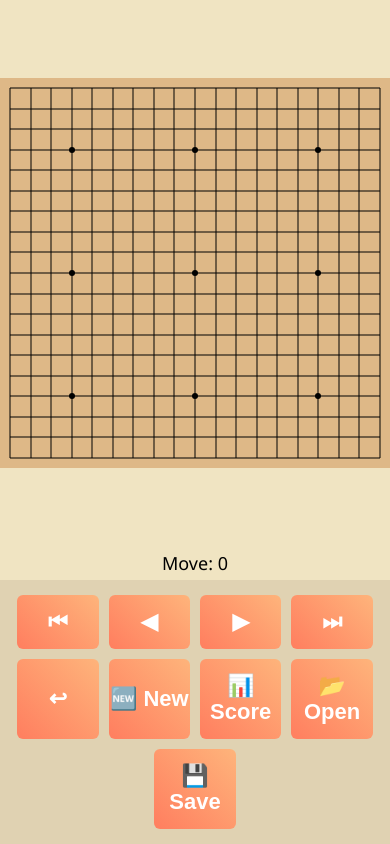
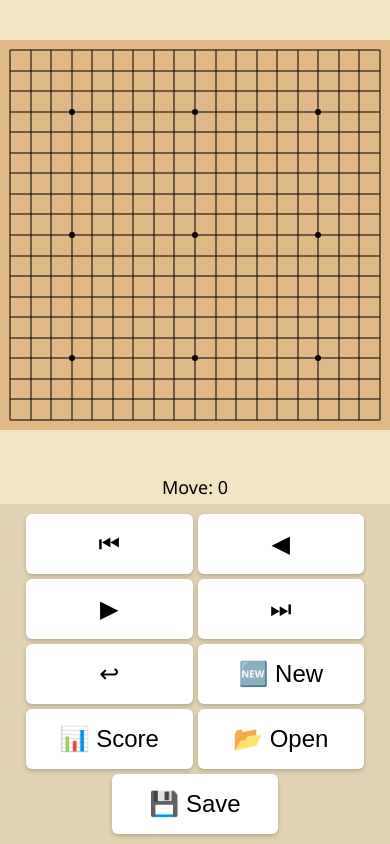
Before and after one commit to hongwaiwan/web-camera-project, a plain HTML site: page board11.html in a window 390 px wide. Drawn offline with Linux system fonts and the light colour scheme.

Commit message:
make button bigger for phone screens

```diff
--- a/style.css
+++ b/style.css
@@ -1,4 +1,4 @@
-/* Reset some default spacing */
+/* ===== Base styles ===== */
 body {
   margin: 0;
   font-family: 'Segoe UI', Tahoma, Geneva, Verdana, sans-serif;
@@ -8,7 +8,6 @@ body {
   height: 100vh;
 }
 
-/* Board container */
 #board-container {
   flex: 1;
   display: flex;
@@ -16,20 +15,17 @@ body {
   align-items: center;
 }
 
-/* Canvas board */
 #board {
-  background-color: #deb887; /* light brown */
-  touch-action: none;
+  background-color: #deb887; /* wood-like board color */
+  touch-action: none;        /* allow mobile gestures */
 }
 
-/* Info text */
 #info {
   text-align: center;
   font-size: 18px;
   margin: 5px;
 }
 
-/* Controls container */
 #controls {
   padding: 10px;
   text-align: center;
@@ -37,32 +33,40 @@ body {
   display: flex;
   flex-wrap: wrap;
   justify-content: center;
+  gap: 5px; /* small gap between buttons */
 }
 
-/* Buttons */
 button {
-  margin: 5px;
+  cursor: pointer;
   padding: 10px 16px;
   font-size: 18px;
-  cursor: pointer;
+  border: none;
   border-radius: 6px;
-  border: none;
-  background: linear-gradient(45deg, #ff7e5f, #feb47b);
-  color: white;
-  font-weight: bold;
-  transition: transform 0.2s, background 0.3s;
+  background-color: #fff;
+  color: #000;
+  box-shadow: 0 2px 4px rgba(0,0,0,0.2);
+  transition: transform 0.2s, background-color 0.2s;
 }
 
 button:hover {
   transform: scale(1.05);
-  background: linear-gradient(45deg, #feb47b, #ff7e5f);
+  background-color: #f0f0f0;
 }
 
-/* Responsive buttons for smaller screens */
+/* ===== Responsive: Tablet / small desktop ===== */
 @media (max-width: 800px) {
   button {
     width: 22%;
-    font-size: 22px;
+    font-size: 20px;
     padding: 14px 0;
   }
 }
+
+/* ===== Responsive: Phones in portrait ===== */
+@media (max-width: 500px) {
+  button {
+    width: 45%;
+    font-size: 24px;
+    padding: 16px 0;
+  }
+}
```
